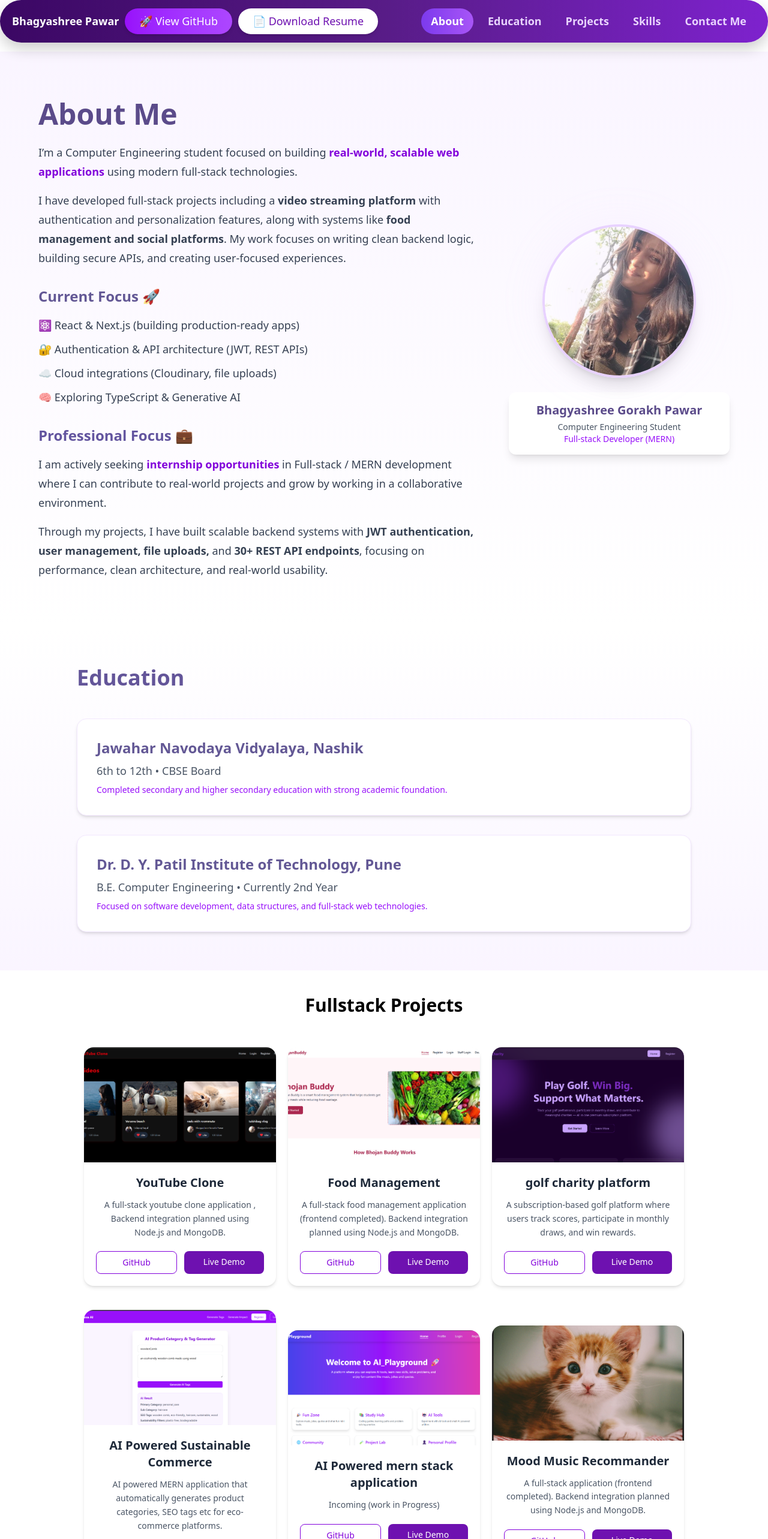
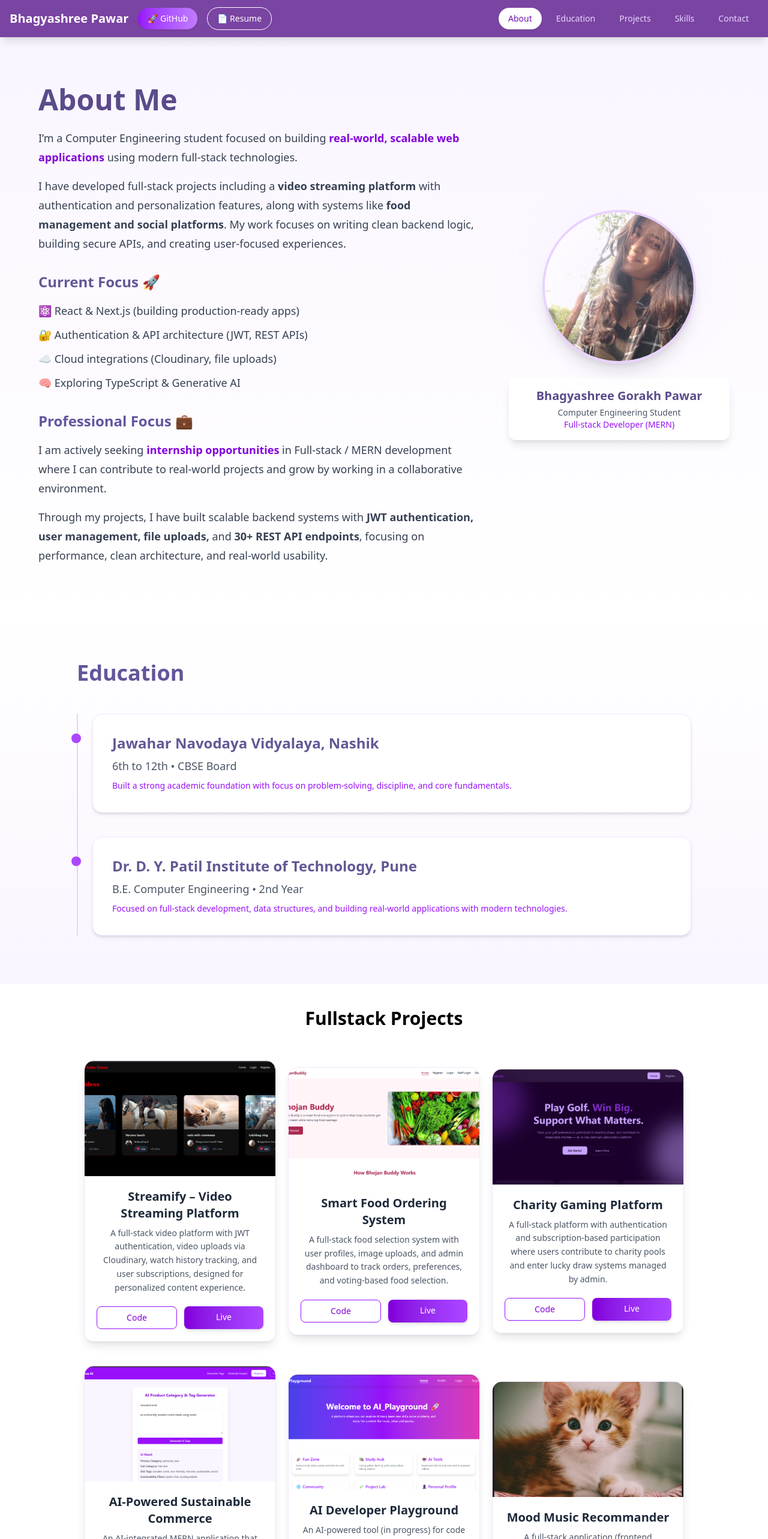
Before and after one commit to bhagyashreepawar1618/Portfolio, a React (Vite) app: page / in a window 1280 px wide. Shown: the top 2566 px of the page at 60% size. Built offline with nearby package versions, Linux system fonts and the light colour scheme.

Commit message:
updated styling and description of projects

```diff
--- a/src/Layoutcomponents/Education/Education.jsx
+++ b/src/Layoutcomponents/Education/Education.jsx
@@ -1,15 +1,31 @@
+import { motion } from 'framer-motion';
+
 function Education() {
   return (
     <>
-      <section className="bg-gradient-to-b from-white to-purple-50 px-6 py-16">
+      <section className="bg-gradient-to-b from-white to-purple-50 px-6 py-20">
         <div className="max-w-5xl mx-auto">
-          <h1 className="text-3xl md:text-4xl font-bold text-[#635599] mb-12 text-center md:text-left">
+          {/* HEADING */}
+          <motion.h1
+            initial={{ opacity: 0, y: 30 }}
+            whileInView={{ opacity: 1, y: 0 }}
+            transition={{ duration: 0.5 }}
+            className="text-3xl md:text-4xl font-bold text-[#635599] mb-12 text-center md:text-left"
+          >
             Education
-          </h1>
+          </motion.h1>
 
-          <div className="space-y-8">
+          <div className="space-y-10 relative border-l-2 border-purple-200 pl-6">
             {/* School */}
-            <div className="bg-white border border-purple-100 p-6 md:p-8 rounded-2xl shadow-md hover:shadow-lg transition duration-300">
+            <motion.div
+              initial={{ opacity: 0, x: -30 }}
+              whileInView={{ opacity: 1, x: 0 }}
+              transition={{ duration: 0.5 }}
+              className="relative bg-white border border-purple-100 p-6 md:p-8 rounded-2xl shadow-md hover:shadow-xl transition duration-300"
+            >
+              {/* dot */}
+              <div className="absolute -left-9 top-8 w-4 h-4 bg-purple-500 rounded-full"></div>
+
               <h2 className="text-xl md:text-2xl font-semibold text-[#635895]">
                 Jawahar Navodaya Vidyalaya, Nashik
               </h2>
@@ -18,27 +34,35 @@ function Education() {
                 6th to 12th • CBSE Board
               </p>
 
-              <p className="text-sm text-purple-600 mt-2">
-                Completed secondary and higher secondary education with strong
-                academic foundation.
+              <p className="text-sm text-purple-600 mt-2 leading-relaxed">
+                Built a strong academic foundation with focus on
+                problem-solving, discipline, and core fundamentals.
               </p>
-            </div>
+            </motion.div>
 
             {/* College */}
-            <div className="bg-white border border-purple-100 p-6 md:p-8 rounded-2xl shadow-md hover:shadow-lg transition duration-300">
+            <motion.div
+              initial={{ opacity: 0, x: -30 }}
+              whileInView={{ opacity: 1, x: 0 }}
+              transition={{ duration: 0.6 }}
+              className="relative bg-white border border-purple-100 p-6 md:p-8 rounded-2xl shadow-md hover:shadow-xl transition duration-300"
+            >
+              {/* dot */}
+              <div className="absolute -left-9 top-8 w-4 h-4 bg-purple-500 rounded-full"></div>
+
               <h2 className="text-xl md:text-2xl font-semibold text-[#635895]">
                 Dr. D. Y. Patil Institute of Technology, Pune
               </h2>
 
               <p className="text-gray-600 mt-2 text-base md:text-lg">
-                B.E. Computer Engineering • Currently 2nd Year
+                B.E. Computer Engineering • 2nd Year
               </p>
 
-              <p className="text-sm text-purple-600 mt-2">
-                Focused on software development, data structures, and full-stack
-                web technologies.
+              <p className="text-sm text-purple-600 mt-2 leading-relaxed">
+                Focused on full-stack development, data structures, and building
+                real-world applications with modern technologies.
               </p>
-            </div>
+            </motion.div>
           </div>
         </div>
       </section>
--- a/src/Layoutcomponents/Header/Header.jsx
+++ b/src/Layoutcomponents/Header/Header.jsx
@@ -1,154 +1,69 @@
 import { NavLink } from 'react-router-dom';
+import { motion } from 'framer-motion';
+
 function Header() {
   return (
-    <>
-      <header
-        style={{
-          marginBottom: '15px',
-          position: 'sticky',
-          top: '0',
-          zIndex: '1000',
-        }}
+    <header className="sticky top-0 z-50 px-4 py-3 backdrop-blur-md bg-purple-900/80 shadow-lg">
+      <nav className="max-w-7xl mx-auto flex items-center justify-between flex-wrap gap-4">
+        {/* LEFT */}
+        <motion.div
+          initial={{ opacity: 0, x: -20 }}
+          animate={{ opacity: 1, x: 0 }}
+          className="flex items-center gap-4 flex-wrap"
         >
-        <nav>
-          <div
-            style={{
-              width: '100%',
-              background: 'linear-gradient(90deg,#3b0764,#581c87,#7e22ce)',
-              padding: '14px 20px',
-              fontSize: '18px',
-              fontWeight: 'bold',
-              display: 'flex',
-              justifyContent: 'space-between',
-              alignItems: 'center',
-              borderRadius: '50px',
-              boxShadow: '0 10px 25px rgba(0,0,0,0.2)',
-              flexWrap: 'wrap',
-              gap: '10px',
-            }}
-          >
-            {/* Left Side */}
-            <div
-              className="text-white"
-              style={{
-                display: 'flex',
-                alignItems: 'center',
-                gap: '10px',
-                flexWrap: 'wrap',
-              }}
-            >
+          <h1 className="text-lg md:text-xl font-bold text-white">
             Bhagyashree Pawar
+          </h1>
+
           <a
             href="https://github.com/bhagyashreepawar1618"
             target="_blank"
             rel="noopener noreferrer"
-                className="inline-block px-6 py-2 rounded-full bg-gradient-to-r from-purple-600 to-purple-500 text-white font-medium shadow-md hover:shadow-lg hover:scale-105 transform transition duration-300 ease-in-out"
+            className="px-4 py-2 rounded-full bg-gradient-to-r from-purple-600 to-purple-400 text-white text-sm font-medium shadow hover:scale-105 transition"
           >
-                🚀 View GitHub
+            🚀 GitHub
           </a>
-              {/* ✅ Resume Download Button (ONLY THIS ADDED) */}
+
           <a
             href="/Bhagyashree_Pawar_Resume1.pdf"
             download
-                className="inline-block px-6 py-2 rounded-full bg-white text-purple-800 font-medium shadow-md hover:shadow-lg hover:scale-105 transform transition duration-300 ease-in-out"
+            className="px-4 py-2 rounded-full border border-white text-white text-sm font-medium hover:bg-white hover:text-purple-800 transition"
           >
-                📄 Download Resume
+            📄 Resume
           </a>
-            </div>
-            {/* Right Side Links */}
-            <div
-              style={{
-                display: 'flex',
-                flexWrap: 'wrap',
-                gap: '8px',
-                justifyContent: 'center',
-              }}
+        </motion.div>
+
+        {/* RIGHT */}
+        <motion.div
+          initial={{ opacity: 0, x: 20 }}
+          animate={{ opacity: 1, x: 0 }}
+          className="flex flex-wrap gap-2 justify-center"
         >
+          {[
+            { to: '/', label: 'About' },
+            { to: '/education', label: 'Education' },
+            { to: '/projects', label: 'Projects' },
+            { to: '/skills', label: 'Skills' },
+            { to: '/contact', label: 'Contact' },
+          ].map((link, index) => (
             <NavLink
-                to="/"
-                style={({ isActive }) => ({
-                  textDecoration: 'none',
-                  color: isActive ? '#fff' : '#e9d5ff',
-                  background: isActive
-                    ? 'linear-gradient(90deg,#7c3aed,#a855f7)'
-                    : 'transparent',
-                  padding: '8px 16px',
-                  borderRadius: '999px',
-                  fontWeight: '600',
-                  transition: '0.3s',
-                })}
+              key={index}
+              to={link.to}
+              className={({ isActive }) =>
+                `px-4 py-2 rounded-full text-sm font-medium transition-all duration-300 ${
+                  isActive
+                    ? 'bg-white text-purple-800 shadow'
+                    : 'text-purple-200 hover:bg-white/20 hover:text-white'
+                }`
+              }
             >
-                About
+              {link.label}
             </NavLink>
-              <NavLink
-                to="/education"
-                style={({ isActive }) => ({
-                  textDecoration: 'none',
-                  color: isActive ? '#fff' : '#e9d5ff',
-                  background: isActive
-                    ? 'linear-gradient(90deg,#7c3aed,#a855f7)'
-                    : 'transparent',
-                  padding: '8px 16px',
-                  borderRadius: '999px',
-                  fontWeight: '600',
-                  transition: '0.3s',
-                })}
-              >
-                Education
-              </NavLink>
-              <NavLink
-                to="/projects"
-                style={({ isActive }) => ({
-                  textDecoration: 'none',
-                  color: isActive ? '#fff' : '#e9d5ff',
-                  background: isActive
-                    ? 'linear-gradient(90deg,#7c3aed,#a855f7)'
-                    : 'transparent',
-                  padding: '8px 16px',
-                  borderRadius: '999px',
-                  fontWeight: '600',
-                  transition: '0.3s',
-                })}
-              >
-                Projects
-              </NavLink>
-              <NavLink
-                to="/skills"
-                style={({ isActive }) => ({
-                  textDecoration: 'none',
-                  color: isActive ? '#fff' : '#e9d5ff',
-                  background: isActive
-                    ? 'linear-gradient(90deg,#7c3aed,#a855f7)'
-                    : 'transparent',
-                  padding: '8px 16px',
-                  borderRadius: '999px',
-                  fontWeight: '600',
-                  transition: '0.3s',
-                })}
-              >
-                Skills
-              </NavLink>
-              <NavLink
-                to="/contact"
-                style={({ isActive }) => ({
-                  textDecoration: 'none',
-                  color: isActive ? '#fff' : '#e9d5ff',
-                  background: isActive
-                    ? 'linear-gradient(90deg,#7c3aed,#a855f7)'
-                    : 'transparent',
-                  padding: '8px 16px',
-                  borderRadius: '999px',
-                  fontWeight: '600',
-                  transition: '0.3s',
-                })}
-              >
-                Contact Me
-              </NavLink>
-            </div>
-          </div>
+          ))}
+        </motion.div>
       </nav>
     </header>
-    </>
   );
 }
+
 export default Header;
--- a/src/Layoutcomponents/Project/Card.jsx
+++ b/src/Layoutcomponents/Project/Card.jsx
@@ -1,47 +1,63 @@
 import React from 'react';
+import { motion } from 'framer-motion';
 
 function Card({ cardName, image, projectInfo, githublink, liveDemoLink }) {
   return (
-    <div className="w-full sm:w-80 bg-white rounded-2xl shadow-md overflow-hidden hover:shadow-2xl hover:-translate-y-2 transition-all duration-300 flex flex-col">
+    <motion.div
+      initial={{ opacity: 0, y: 40 }}
+      whileInView={{ opacity: 1, y: 0 }}
+      whileHover={{ y: -10 }}
+      transition={{ duration: 0.4 }}
+      className="w-full sm:w-80 bg-white/80 backdrop-blur-md rounded-2xl shadow-lg overflow-hidden border border-purple-100 hover:shadow-2xl transition-all duration-300 flex flex-col group"
+    >
       {/* Image */}
-      <div className="h-48 w-full overflow-hidden">
+      <div className="relative h-48 w-full overflow-hidden">
         <img
           src={image}
           alt={cardName}
-          className="h-full w-full object-cover hover:scale-110 transition-transform duration-500"
+          className="h-full w-full object-cover transition-transform duration-500 group-hover:scale-110"
         />
+
+        {/* Overlay */}
+        <div className="absolute inset-0 bg-black/20 opacity-0 group-hover:opacity-100 transition duration-300 flex items-center justify-center">
+          <span className="text-white text-sm font-semibold tracking-wide">
+            View Project
+          </span>
+        </div>
       </div>
 
       {/* Content */}
       <div className="p-5 flex flex-col flex-grow">
-        <h2 className="text-xl font-semibold text-gray-800 mb-3">{cardName}</h2>
+        <h2 className="text-xl font-semibold text-gray-800 mb-2 group-hover:text-purple-700 transition">
+          {cardName}
+        </h2>
 
         <p className="text-gray-600 text-sm leading-relaxed flex-grow">
           {projectInfo}
         </p>
 
         {/* Buttons */}
-        <div className="flex flex-col sm:flex-row gap-3 mt-5">
+        <div className="flex gap-3 mt-5">
           <a
             href={githublink}
             target="_blank"
             rel="noopener noreferrer"
-            className="flex-1 text-center px-4 py-2 text-sm font-medium border border-purple-700 text-purple-700 rounded-lg hover:bg-purple-100 transition duration-300"
+            className="flex-1 text-center px-4 py-2 text-sm font-medium border border-purple-600 text-purple-700 rounded-lg hover:bg-purple-100 transition duration-300"
           >
-            GitHub
+            Code
           </a>
 
           <a
             href={liveDemoLink}
             target="_blank"
             rel="noopener noreferrer"
-            className="flex-1 text-center px-4 py-2 text-sm font-medium bg-purple-800 text-white rounded-lg hover:bg-purple-600 transition duration-300"
+            className="flex-1 text-center px-4 py-2 text-sm font-medium bg-gradient-to-r from-purple-700 to-purple-500 text-white rounded-lg hover:opacity-90 transition duration-300 shadow-md"
           >
-            Live Demo
+            Live
           </a>
         </div>
       </div>
-    </div>
+    </motion.div>
   );
 }
 
--- a/src/Layoutcomponents/Project/projectlayout/fullstack/FullstackProjects.jsx
+++ b/src/Layoutcomponents/Project/projectlayout/fullstack/FullstackProjects.jsx
@@ -18,24 +18,24 @@ function FullstackProjects() {
             {/* fullstack youtube clone app  */}
             <Card
               image={yt}
-              cardName="YouTube Clone"
-              projectInfo="A full-stack youtube clone  application , Backend integration planned using Node.js and MongoDB."
+              cardName="Streamify – Video Streaming Platform"
+              projectInfo="A full-stack video platform with JWT authentication, video uploads via Cloudinary, watch history tracking, and user subscriptions, designed for personalized content experience."
               githublink="https://github.com/bhagyashreepawar1618/fullstack_yt_clone_app.git"
               liveDemoLink="https://fullstack-yt-clone-app.vercel.app"
             />
             {/* food management project */}
             <Card
               image={food}
-              cardName="Food Management "
-              projectInfo="A full-stack food management application (frontend completed). Backend integration planned using Node.js and MongoDB."
+              cardName="Smart Food Ordering System"
+              projectInfo="A full-stack food selection system with user profiles, image uploads, and admin dashboard to track orders, preferences, and voting-based food selection."
               githublink="https://github.com/bhagyashreepawar1618/FOOD_MANAGEMENT.git"
               liveDemoLink="https://food-management-alpha.vercel.app"
             />
 
             <Card
               image={golf}
-              cardName="golf charity platform"
-              projectInfo="A subscription-based golf platform where users track scores, participate in monthly draws, and win rewards."
+              cardName="Charity Gaming Platform"
+              projectInfo="A full-stack platform with authentication and subscription-based participation where users contribute to charity pools and enter lucky draw systems managed by admin."
               githublink="https://github.com/bhagyashreepawar1618/golf-charity-platform"
               liveDemoLink="https://golf-charity-platform-ochre-six.vercel.app"
             />
@@ -44,16 +44,16 @@ function FullstackProjects() {
           <div className="bg-white flex items-center justify-center max-w-[1300px] p-5 gap-5 mx-auto flex-col md:flex-row">
             <Card
               image={aiProject}
-              cardName="AI Powered Sustainable Commerce"
-              projectInfo="AI powered MERN application that automatically generates product categories, SEO tags etc for eco-commerce platforms."
+              cardName="AI-Powered Sustainable Commerce"
+              projectInfo="An AI-integrated MERN application that generates product tags, SEO metadata, and analyzes environmental impact using intelligent automation."
               githublink="https://github.com/bhagyashreepawar1618/EcoCommerce_AI"
               liveDemoLink="https://eco-commerce-ai.vercel.app"
             />
 
             <Card
               image={aiplayground}
-              cardName="AI Powered mern stack application"
-              projectInfo="Incoming (work in Progress)"
+              cardName="AI Developer Playground"
+              projectInfo="An AI-powered tool (in progress) for code debugging, chat-based assistance, and developer productivity using modern AI APIs."
               githublink="https://github.com/bhagyashreepawar1618/AI_PLAYGROUND"
               liveDemoLink="#"
             />
```
Also changed, not shown: src/Layoutcomponents/Skill/Icons.jsx (+18 -5 lines), src/Layoutcomponents/Skill/Skill.jsx (+53 -25 lines). Lines whose indentation alone changed are shown as unchanged.
